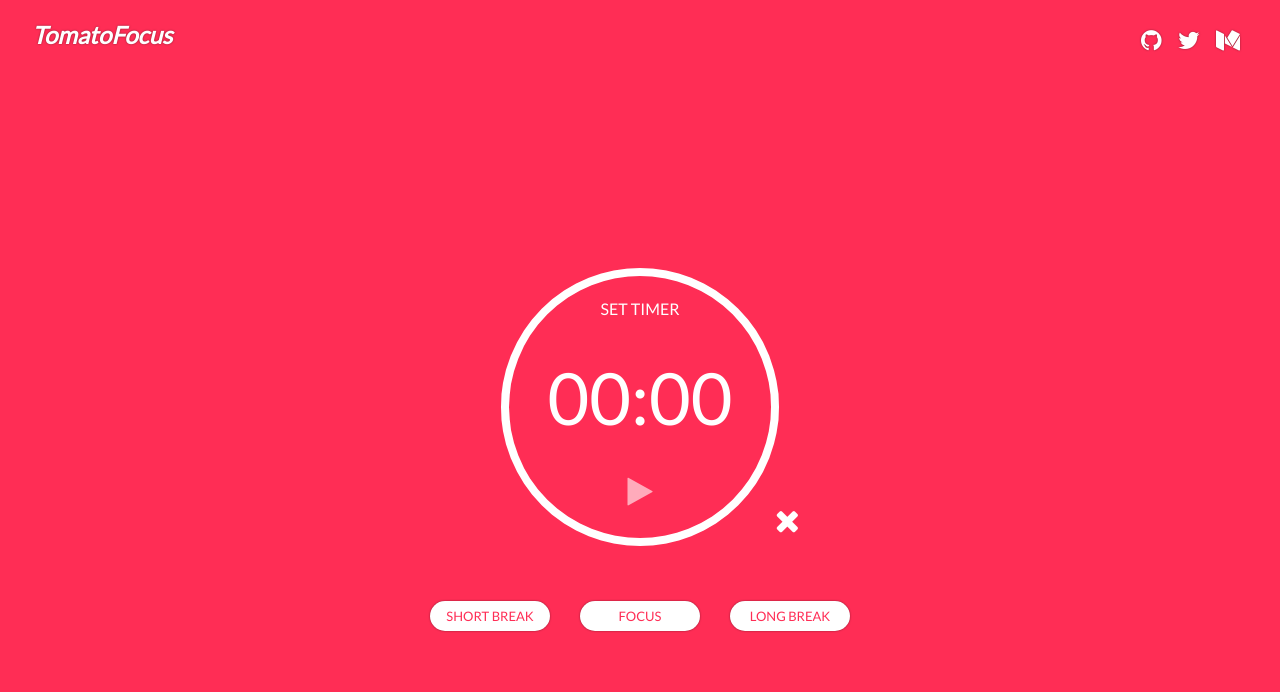
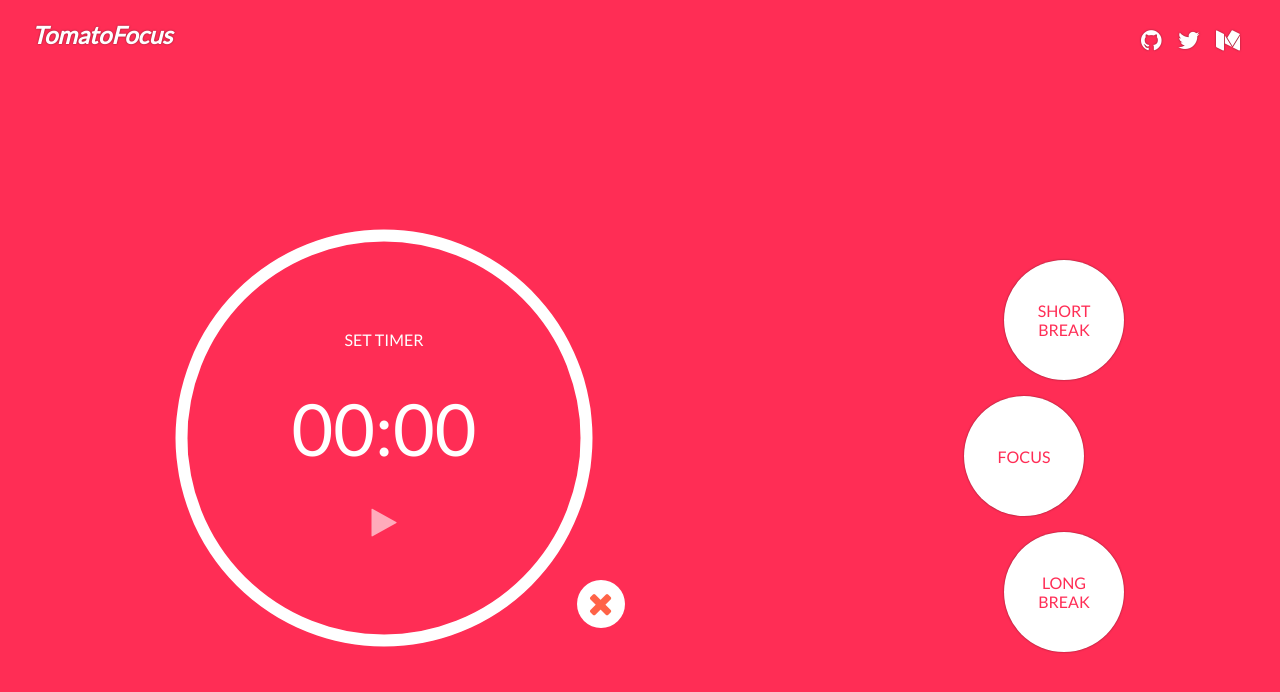
Before and after one commit to ajayns/tomato-focus, an Angular app: page / in a window 1280 px wide. Shown: the top 692 px of the page. Built offline with nearby package versions, Linux system fonts and the light colour scheme.

Commit message:
Add desktop version styling

```diff
--- a/src/app/app.component.scss
+++ b/src/app/app.component.scss
@@ -3,7 +3,7 @@ $red: #ff2d55;
 
 $small: 480px;
 $med: 768px;
-$large: 1200px;
+$large: 1020px;
 
 @mixin flex($align: left) {
   display: flex;
@@ -116,6 +116,7 @@ nav {
       }
     }
   }
+
   .controls {
 
     ul {
@@ -182,3 +183,58 @@ button {
     }
   }
 }
+
+@media screen and (min-width: $large) {
+  .container {
+    flex-direction: row;
+
+    .timer {
+      flex: 6;
+
+      .timer-svg {
+        position: absolute;
+        #svg {
+          transform: scale(1.5)
+        }
+      }
+
+      .reset-btn {
+        background: white;
+        right: auto;
+        height: 3em;
+        width: 3em;
+        border-radius: 1.5em;
+        color: tomato;
+        bottom: -20px;
+        margin-left: 180px;
+      }
+    }
+
+    .controls {
+      flex: 4;
+
+      ul {
+        flex-direction: column;
+        align-items: left;
+
+        li {
+          margin-top: 1em;
+
+          button {
+            width: 120px;
+            height: 120px;
+            font-size: 1em;
+            border-radius: 60px;
+            padding: 0 1em 0 1em;
+          }
+
+          &:nth-child(odd) {
+            margin-left: 5em;
+          }
+        }
+
+      }
+    }
+
+  }
+}
```
